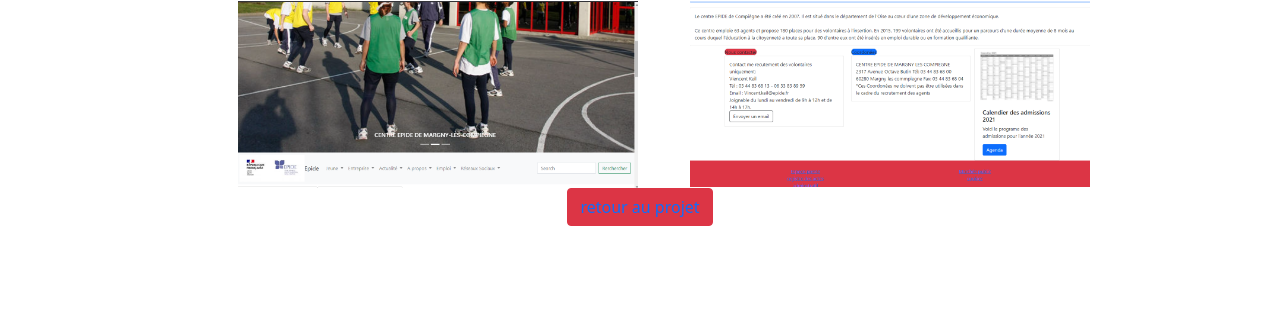
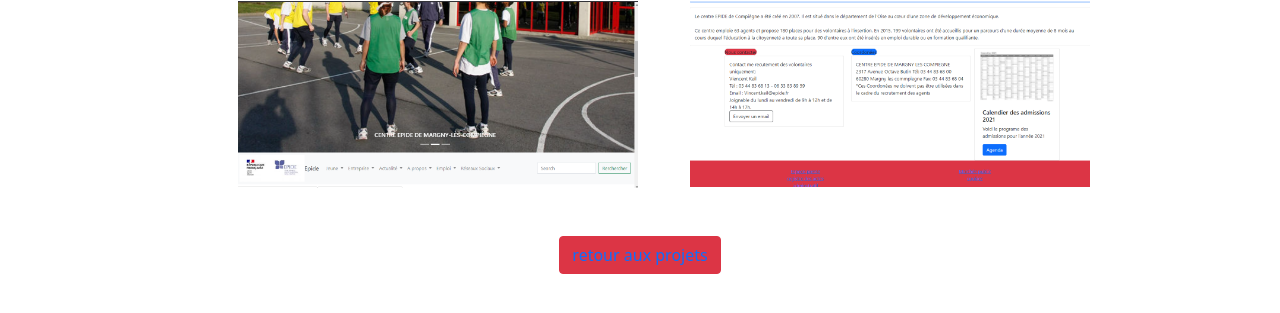
Before and after one commit to Elea29/CVboostrap, a plain HTML site: page SitewebEpide.html in a window 1280 px wide. Shown: the part 473-786 px from the top of the page. Drawn offline with nearby package versions, Linux system fonts and the light colour scheme.

Commit message:
cv bootstrap

```diff
--- a/SitewebEpide.html
+++ b/SitewebEpide.html
@@ -63,10 +63,10 @@
         </div>
 
 
-        <div class="container-fluid mx-auto text-center ">
+        <div class="container-fluid mx-auto text-center pt-5">
             <div class="text-center btn btn-danger mx-auto">
-        <a href="projets.html">retour au projet</a>
-        </div>
+        <a href="projets.html">retour aux projets</a>
+            </div>
         </div>
 
         <script src="https://cdn.jsdelivr.net/npm/bootstrap@5.0.1/dist/js/bootstrap.bundle.min.js" integrity="sha384-gtEjrD/SeCtmISkJkNUaaKMoLD0//ElJ19smozuHV6z3Iehds+3Ulb9Bn9Plx0x4" crossorigin="anonymous"></script>
```
